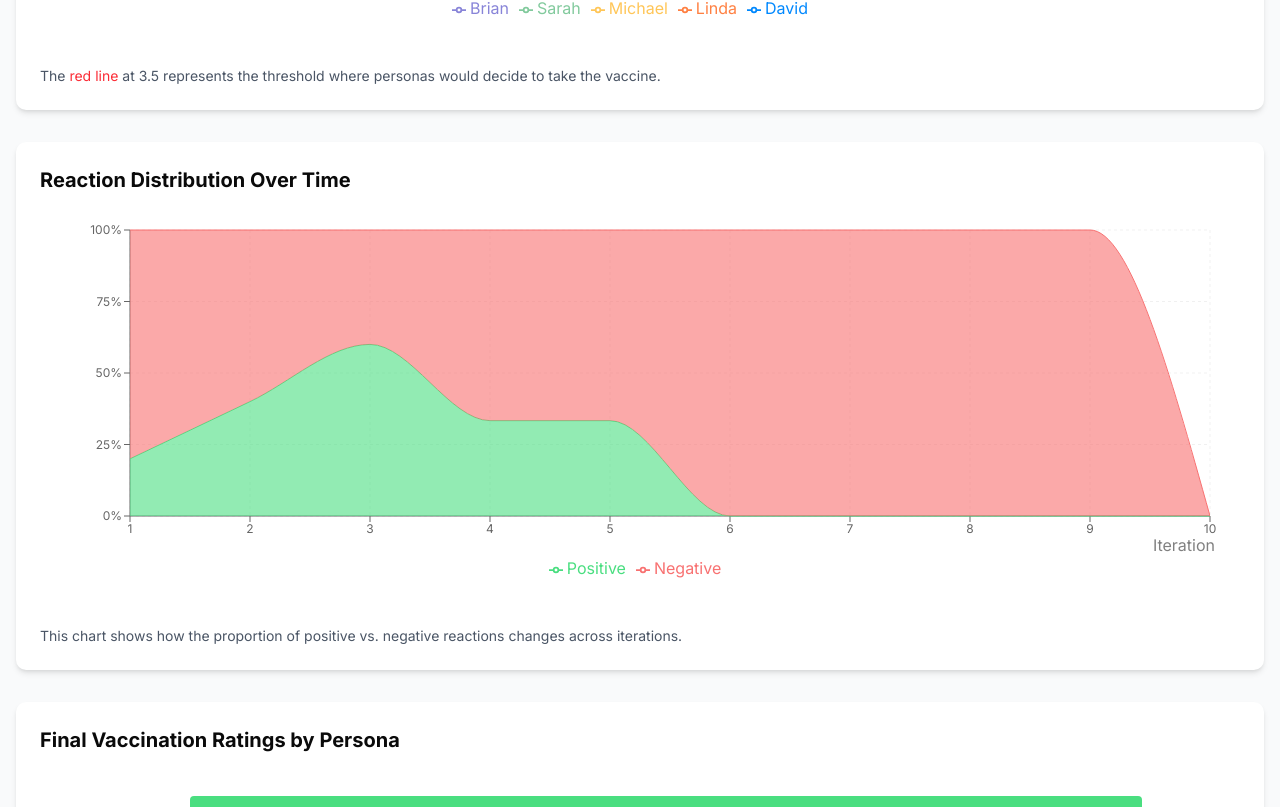
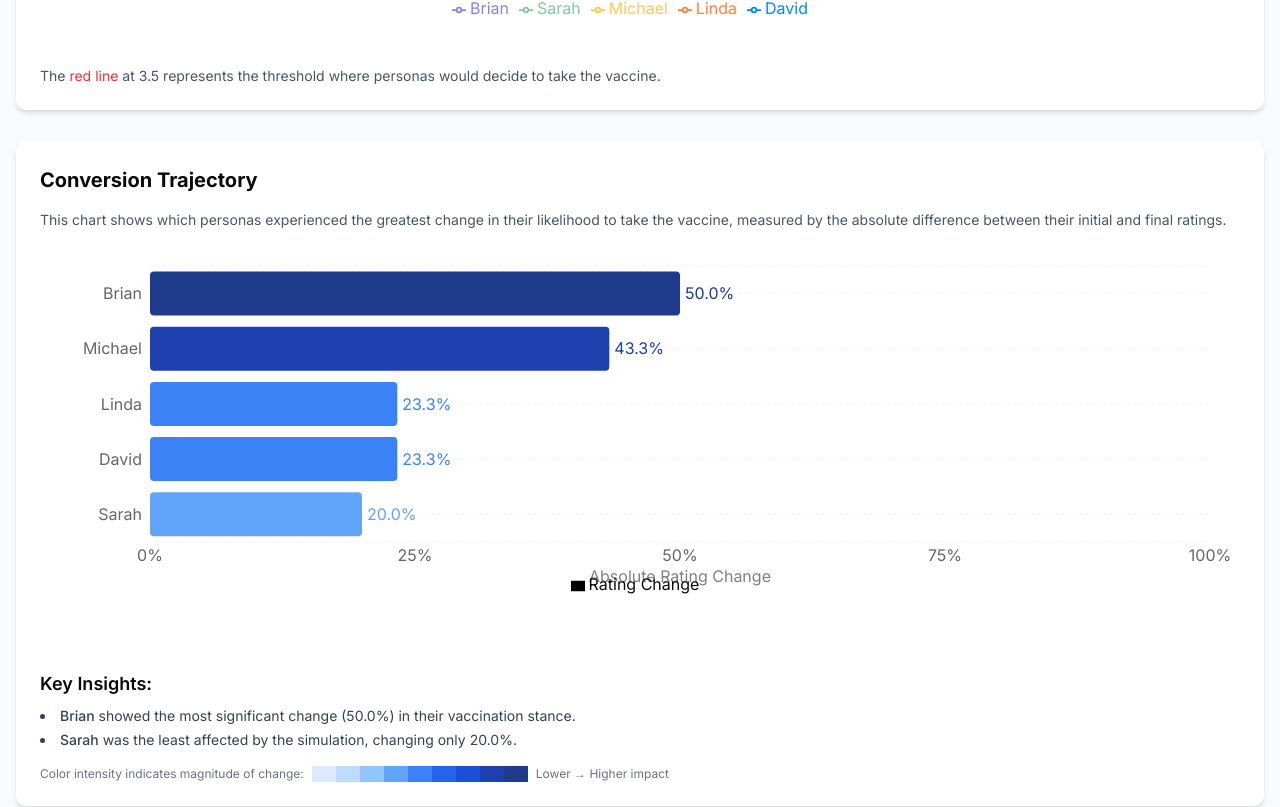
Before and after one commit to EduardKakosyan/atlantic-ai-conference-hackathon, a Next.js app in the folder dashboard/: page / in a window 1280 px wide. Shown: the part 554-1361 px from the top of the page. Built offline with nearby package versions, Linux system fonts and the light colour scheme.

Commit message:
add insight

```diff
--- a/dashboard/src/app/page.tsx
+++ b/dashboard/src/app/page.tsx
@@ -2,6 +2,7 @@ import { PersonaTrajectories } from "@/components/charts/line-chart";
 import { ReactionByIteration } from "@/components/charts/area-chart";
 import { FinalRatingsByPersona } from "@/components/charts/bar-chart";
 import { RatingHeatMap } from "@/components/charts/iteration-table";
+import { ConversionTrajectory } from "@/components/insights/converstion-trajectory";
 import mockData from "@/lib/mock-data";
 
 export default function Home() {
@@ -11,6 +12,9 @@ export default function Home() {
       <div className="grid grid-cols-1 gap-8">
         <div className="bg-white p-6 rounded-lg shadow-md">
           <PersonaTrajectories className="w-full" />
+        </div>
+        <div className="bg-white p-6 rounded-lg shadow-md">
+          <ConversionTrajectory className="w-full" />
         </div>
         <div className="bg-white p-6 rounded-lg shadow-md">
           <ReactionByIteration className="w-full" />
--- /dev/null
+++ b/dashboard/src/components/insights/converstion-trajectory.tsx
@@ -0,0 +1,197 @@
+'use client';
+
+import { useMemo } from 'react';
+import {
+  BarChart,
+  Bar,
+  XAxis,
+  YAxis,
+  CartesianGrid,
+  Tooltip,
+  Legend,
+  ResponsiveContainer,
+  LabelList,
+  Cell,
+} from 'recharts';
+import mockData, { getAvailablePersonas } from '@/lib/mock-data';
+
+interface ConversionTrajectoryProps {
+  className?: string;
+}
+
+// Define blue color scale
+const BLUE_COLORS = [
+  '#dbeafe', // blue-100
+  '#bfdbfe', // blue-200
+  '#93c5fd', // blue-300
+  '#60a5fa', // blue-400
+  '#3b82f6', // blue-500
+  '#2563eb', // blue-600
+  '#1d4ed8', // blue-700
+  '#1e40af', // blue-800
+  '#1e3a8a', // blue-900
+];
+
+export function ConversionTrajectory({ className }: ConversionTrajectoryProps) {
+  const availablePersonas = getAvailablePersonas();
+
+  const trajectoryData = useMemo(() => {
+    const personaChanges = availablePersonas.map((personaName) => {
+      // Filter data for this persona
+      const personaData = mockData.filter(
+        (item) => item.persona_name === personaName
+      );
+
+      // Sort by iteration to ensure correct order
+      personaData.sort((a, b) => a.iteration - b.iteration);
+
+      // Find first and last iterations
+      const firstIteration = personaData[0];
+      const lastIteration = personaData[personaData.length - 1];
+
+      // Calculate the change in ratings
+      const ratingChange = lastIteration.normalized_current_rating - firstIteration.normalized_current_rating;
+      const absoluteRatingChange = Math.abs(ratingChange);
+
+      // Get the final iteration number
+      const finalIteration = lastIteration.iteration;
+
+      // Calculate change per iteration
+      const changePerIteration = ratingChange / finalIteration;
+
+      return {
+        name: personaName,
+        startRating: firstIteration.normalized_current_rating,
+        endRating: lastIteration.normalized_current_rating,
+        ratingChange,
+        absoluteRatingChange,
+        finalIteration,
+        changePerIteration,
+        direction: ratingChange >= 0 ? 'positive' : 'negative',
+      };
+    });
+
+    // Sort by absolute rating change in descending order to show most changed first
+    return personaChanges.sort((a, b) => b.absoluteRatingChange - a.absoluteRatingChange);
+  }, [availablePersonas]);
+
+  // Function to determine color index based on absoluteRatingChange
+  const getColorIndex = (value: number) => {
+    // Find the max rating change to normalize the scale
+    const maxChange = trajectoryData[0]?.absoluteRatingChange || 1;
+    // Calculate the relative position in the color scale (0-1)
+    const relativePosition = value / maxChange;
+    // Map to the color array index (0-8)
+    return Math.min(Math.floor(relativePosition * BLUE_COLORS.length), BLUE_COLORS.length - 1);
+  };
+
+  const CustomTooltip = ({ active, payload }: any) => {
+    if (active && payload && payload.length) {
+      const data = payload[0].payload;
+      return (
+        <div className="bg-white p-4 border border-gray-200 shadow-md rounded-md">
+          <p className="font-bold">{data.name}</p>
+          <div className="mt-2 space-y-1 text-sm">
+            <p>Initial Rating: {(data.startRating * 100).toFixed(1)}%</p>
+            <p>Final Rating: {(data.endRating * 100).toFixed(1)}%</p>
+            <p>Absolute Change: {(data.absoluteRatingChange * 100).toFixed(1)}%</p>
+            <p>Direction: {data.direction === 'positive' ? 'Increased' : 'Decreased'}</p>
+            <p>Iterations: {data.finalIteration}</p>
+            <p>Change per Iteration: {(data.changePerIteration * 100).toFixed(1)}% per iteration</p>
+          </div>
+        </div>
+      );
+    }
+    return null;
+  };
+
+  return (
+    <div className={className}>
+      <h2 className="text-xl font-bold mb-4">Conversion Trajectory</h2>
+      <p className="text-sm text-gray-600 mb-4">
+        This chart shows which personas experienced the greatest change in their likelihood to take the vaccine,
+        measured by the absolute difference between their initial and final ratings.
+      </p>
+
+      <div className="h-[400px] w-full">
+        <ResponsiveContainer width="100%" height="100%">
+          <BarChart
+            data={trajectoryData}
+            margin={{ top: 20, right: 30, left: 30, bottom: 50 }}
+            layout="vertical"
+          >
+            <CartesianGrid strokeDasharray="3 3" opacity={0.2} horizontal={true} vertical={false} />
+            <XAxis
+              type="number"
+              domain={[0, 1]}
+              tickFormatter={(value) => `${(value * 100).toFixed(0)}%`}
+              label={{ value: 'Absolute Rating Change', position: 'insideBottom', offset: -10 }}
+              axisLine={false}
+              tickLine={false}
+            />
+            <YAxis
+              type="category"
+              dataKey="name"
+              width={80}
+              axisLine={false}
+              tickLine={false}
+            />
+            <Tooltip content={<CustomTooltip />} />
+            <Legend />
+            <Bar
+              dataKey="absoluteRatingChange"
+              name="Rating Change"
+              radius={[4, 4, 4, 4]}
+            >
+              {trajectoryData.map((entry, index) => (
+                <Cell
+                  key={`cell-${index}`}
+                  fill={BLUE_COLORS[getColorIndex(entry.absoluteRatingChange)]}
+                />
+              ))}
+              <LabelList
+                dataKey="absoluteRatingChange"
+                position="right"
+                formatter={(value: number) => `${(value * 100).toFixed(1)}%`}
+              />
+            </Bar>
+          </BarChart>
+        </ResponsiveContainer>
+      </div>
+
+      <div className="mt-6 space-y-2">
+        <h3 className="text-lg font-semibold">Key Insights:</h3>
+        <ul className="list-disc list-inside text-sm text-gray-700 space-y-1">
+          <li>
+            <span className="font-medium">{trajectoryData[0].name}</span> showed the most significant change
+            ({(trajectoryData[0].absoluteRatingChange * 100).toFixed(1)}%) in their vaccination stance.
+          </li>
+          <li>
+            <span className="font-medium">{trajectoryData[trajectoryData.length - 1].name}</span> was the least affected
+            by the simulation, changing only {(trajectoryData[trajectoryData.length - 1].absoluteRatingChange * 100).toFixed(1)}%.
+          </li>
+          {trajectoryData.filter(d => d.direction === 'negative').length > 0 && (
+            <li>
+              {trajectoryData.filter(d => d.direction === 'negative').length} persona(s) became less likely to take the vaccine
+              during the simulation.
+            </li>
+          )}
+        </ul>
+      </div>
+
+      <div className="mt-4 flex items-center">
+        <span className="text-xs text-gray-500 mr-2">Color intensity indicates magnitude of change:</span>
+        <div className="flex h-4">
+          {BLUE_COLORS.map((color, i) => (
+            <div
+              key={i}
+              style={{ backgroundColor: color }}
+              className="w-6"
+            />
+          ))}
+        </div>
+        <span className="text-xs text-gray-500 ml-2">Lower → Higher impact</span>
+      </div>
+    </div>
+  );
+}
```
